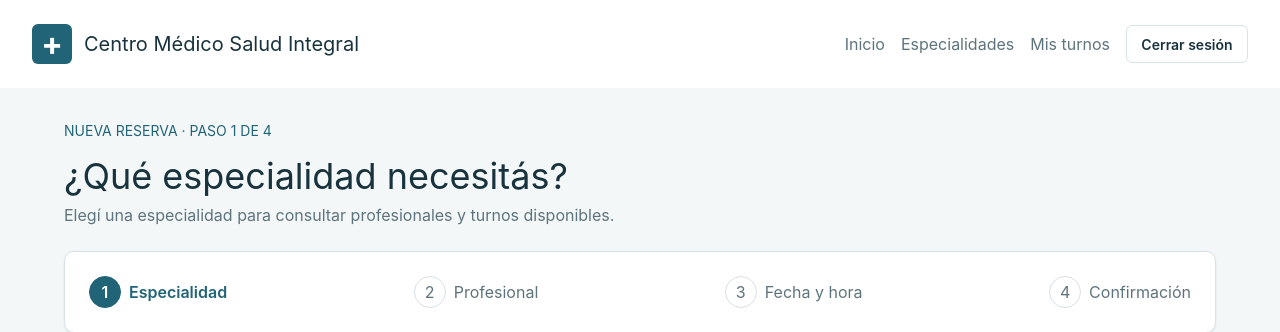
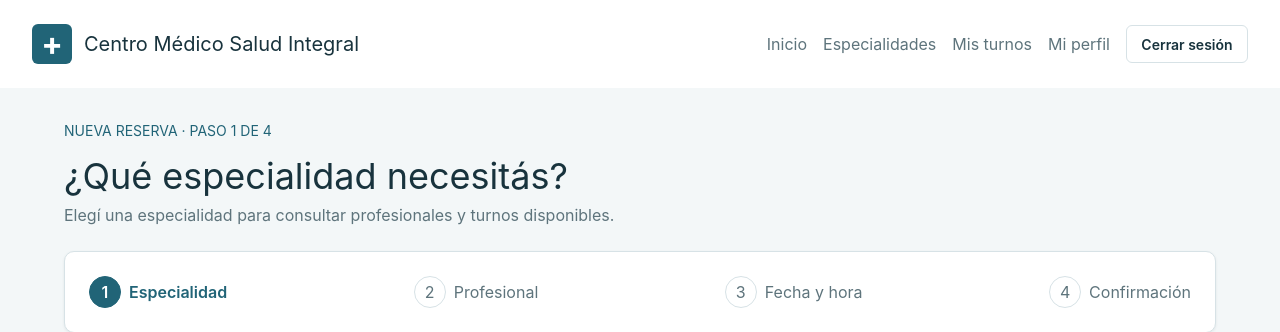
Before and after one commit to Jcasco-Fiuba/centro-medico-salud-integral, a Python web app: template frontend/templates/paciente/especialidad.html in a window 1280 px wide. Shown: the top 332 px of the page. Run offline with Jinja, Linux system fonts and the light colour scheme; the template is opened without the code that fills it, so the values that code supplies are empty.

Commit message:
feat(nav): agregar link de Mi perfil al menú del paciente

```diff
--- a/frontend/templates/components/nav_paciente.html
+++ b/frontend/templates/components/nav_paciente.html
@@ -31,6 +31,10 @@
       href="{{ url_for('paciente.mis_turnos') }}"
       {% if request.endpoint in ['paciente.mis_turnos', 'paciente.detalle_turno', 'paciente.cancelar_turno'] %}class="activo" aria-current="page"{% endif %}
     >Mis turnos</a>
+    <a
+      href="{{ url_for('paciente.mi_perfil') }}"
+      {% if request.endpoint == 'paciente.mi_perfil' %}class="activo" aria-current="page"{% endif %}
+    >Mi perfil</a>
 
     {% if u %}
       <span class="usuario">{{ u.iniciales }} · {{ (u.nombre ~ ' ' ~ u.apellido)|trim }}</span>
```
